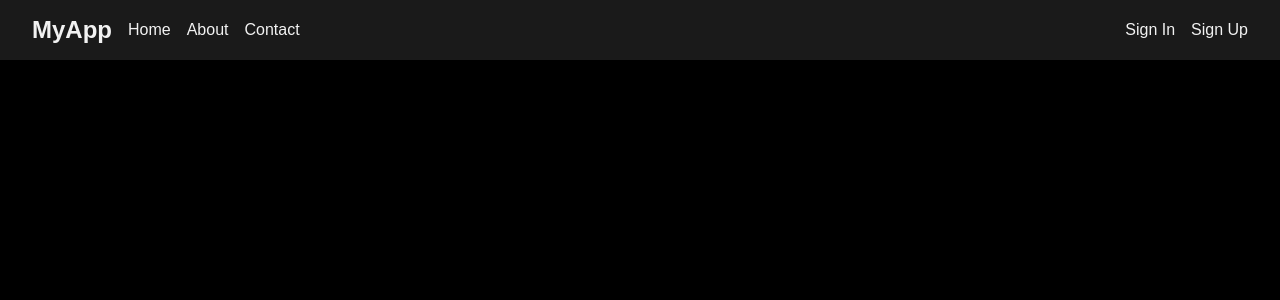
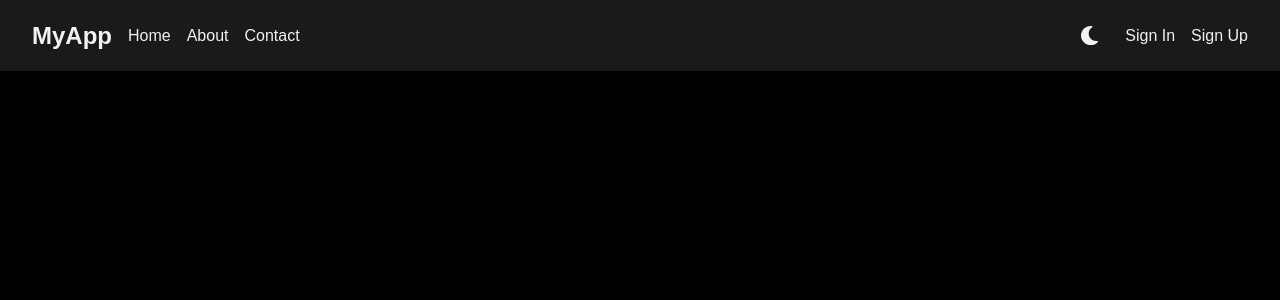
Before and after one commit to lucky634634/chatapp, a React (Vite) app: page / in a window 1280 px wide. Shown: the top 300 px of the page. Built offline with nearby package versions, Linux system fonts and the light colour scheme.

Commit message:
Add theme toggle button and update navbar styles; enhance button styles

```diff
--- a/package.json
+++ b/package.json
@@ -12,6 +12,7 @@
 	"dependencies": {
 		"react": "^19.2.0",
 		"react-dom": "^19.2.0",
+		"react-icons": "^5.5.0",
 		"react-router-dom": "^7.13.0"
 	},
 	"devDependencies": {
--- a/src/components/NavBar.css
+++ b/src/components/NavBar.css
@@ -6,7 +6,14 @@
     background: var(--background-secondary);
 }
 
-.navbar .nav-left {
+.navbar ul {
+    display: flex;
+    gap: 1rem;
+    list-style: none;
+}
+
+.navbar .nav-left,
+.navbar .nav-right {
     display: flex;
     align-items: center;
     gap: 1rem;
@@ -17,8 +24,11 @@
     font-weight: bold;
 }
 
-.navbar ul {
+.navbar .theme-toggle {
+    cursor: pointer;
+    font-size: 1.2rem;
+    border: none;
     display: flex;
-    gap: 1rem;
-    list-style: none;
+    align-items: center;
+    justify-content: center;
 }
--- a/src/components/NavBar.jsx
+++ b/src/components/NavBar.jsx
@@ -1,6 +1,11 @@
 import "./NavBar.css"
+import { FaSun } from "react-icons/fa6";
+import { FaMoon } from "react-icons/fa";
 
 export default function NavBar() {
+    const toggleTheme = () => {
+    }
+
     return <>
         <nav className="navbar">
             <div className="nav-left">
@@ -11,10 +16,15 @@ export default function NavBar() {
                     <li><a href="#">Contact</a></li>
                 </ul>
             </div>
-            <ul className="auth-links">
-                <li><a href="/signin">Sign In</a></li>
-                <li><a href="/signup">Sign Up</a></li>
-            </ul>
+            <div className="nav-right">
+                <button className="theme-toggle" onClick={toggleTheme}>
+                    {localStorage.getItem("theme") === "dark" ? <FaSun /> : <FaMoon />}
+                </button>
+                <ul className="auth-links">
+                    <li><a href="/signin">Sign In</a></li>
+                    <li><a href="/signup">Sign Up</a></li>
+                </ul>
+            </div>
         </nav>
     </>
 }
--- a/src/index.css
+++ b/src/index.css
@@ -13,6 +13,14 @@
     --element: hsl(0, 0%, 15%);
 }
 
+button {
+    font-family: inherit;
+    background-color: var(--background-secondary);
+    color: var(--text);
+    border: 1px solid;
+    padding: 10px;
+}
+
 body {
     background: var(--background);
 }
```
Also changed, not shown: 1 other file (tests, documents, lock files or other folders).
